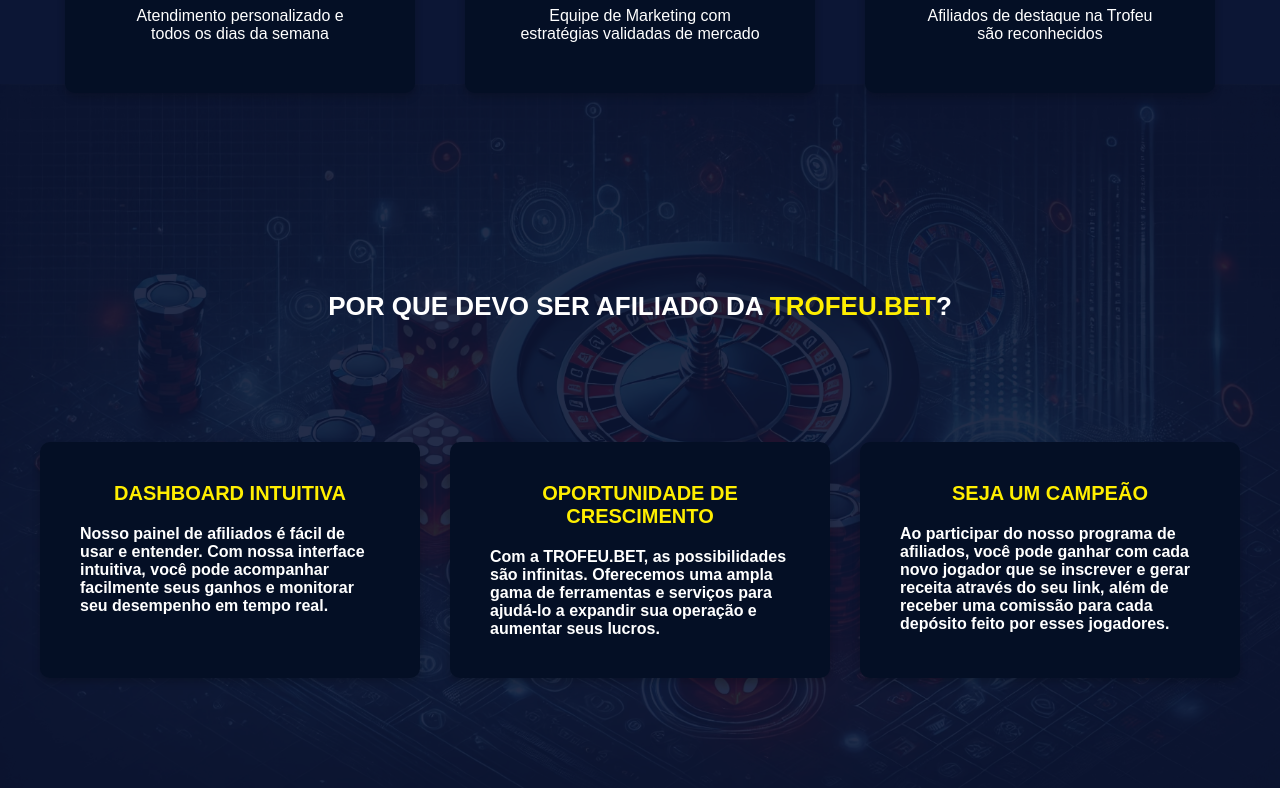
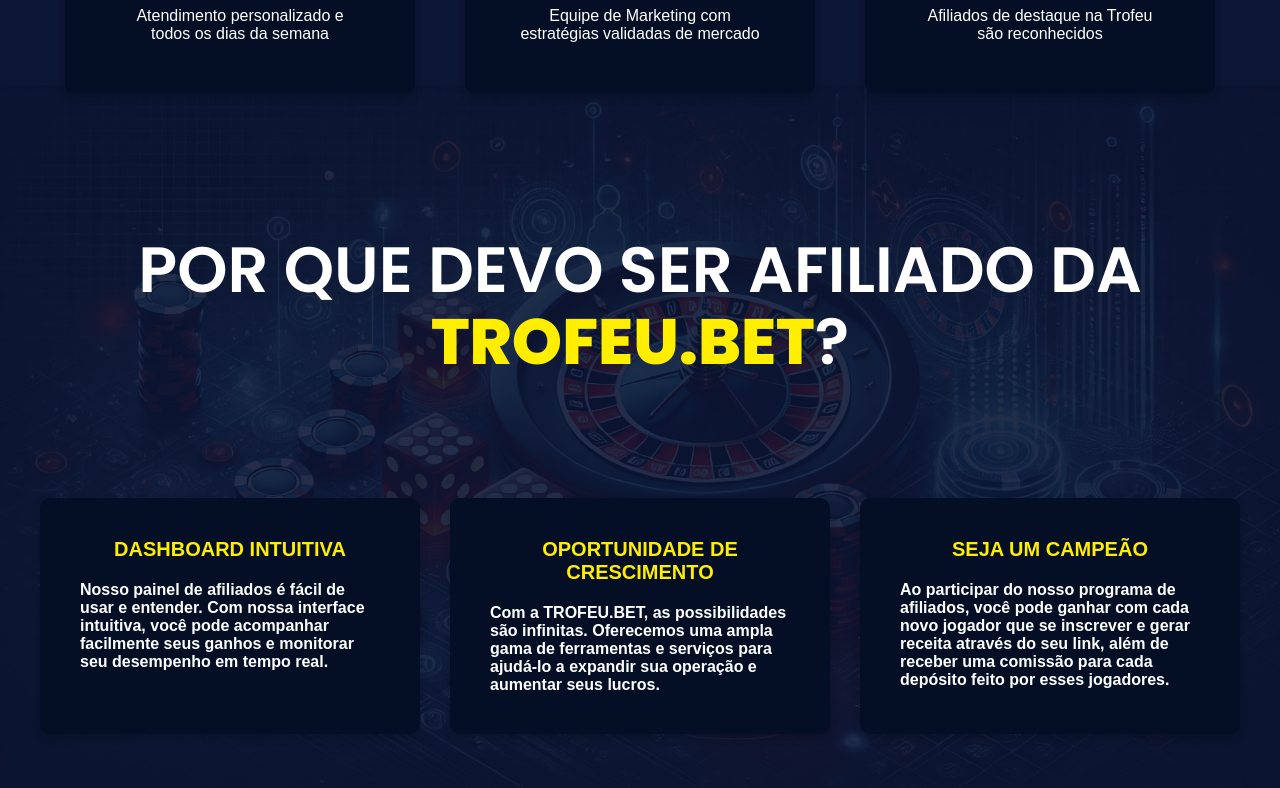
Before and after one commit to ramonviera/Trofeuafiliados-1, a website: page index.html in a window 1280 px wide. Shown: the part 1594-2382 px from the top of the page. Drawn offline with nearby package versions, Linux system fonts and the light colour scheme.

Commit message:
first commit

```diff
--- a/index.html
+++ b/index.html
@@ -8,6 +8,7 @@
 <link rel="preconnect" href="https://fonts.gstatic.com" crossorigin>
 <link href="https://fonts.googleapis.com/css2?family=Poppins:ital,wght@0,100;0,200;0,300;0,400;0,500;0,600;0,700;0,800;0,900;1,100;1,200;1,300;1,400;1,500;1,600;1,700;1,800;1,900&display=swap" rel="stylesheet">
 <link rel="stylesheet" href="https://cdn.jsdelivr.net/npm/swiper@11/swiper-bundle.min.css" />
+<link rel="icon" href="./assets/Troféu.svg" type="image/svg+xml">
   <title>Trofeu afiliados</title>
 
 </head>
@@ -105,7 +106,7 @@
 </div>
 
   <div class='div-cassino'>
-   <p>POR QUE DEVO SER AFILIADO DA <span class='detalhe'>TROFEU.BET</span>?</p>
+   <h1 class="branca font-1-xxl">POR QUE DEVO SER AFILIADO DA <span class='detalhe'>TROFEU.BET</span>?</h1>
   <div class="affiliate-cards">
       <div class="card2">
           <h2>DASHBOARD INTUITIVA</h2>
```
